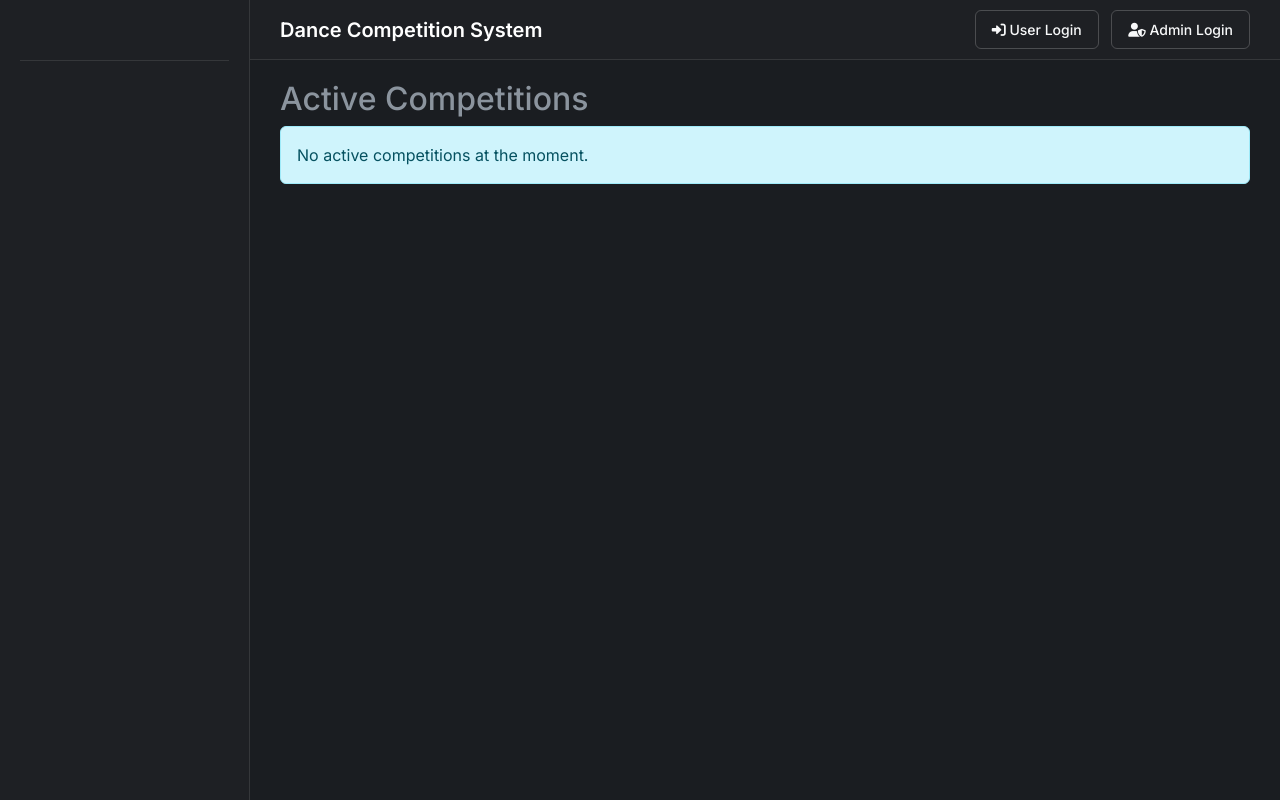
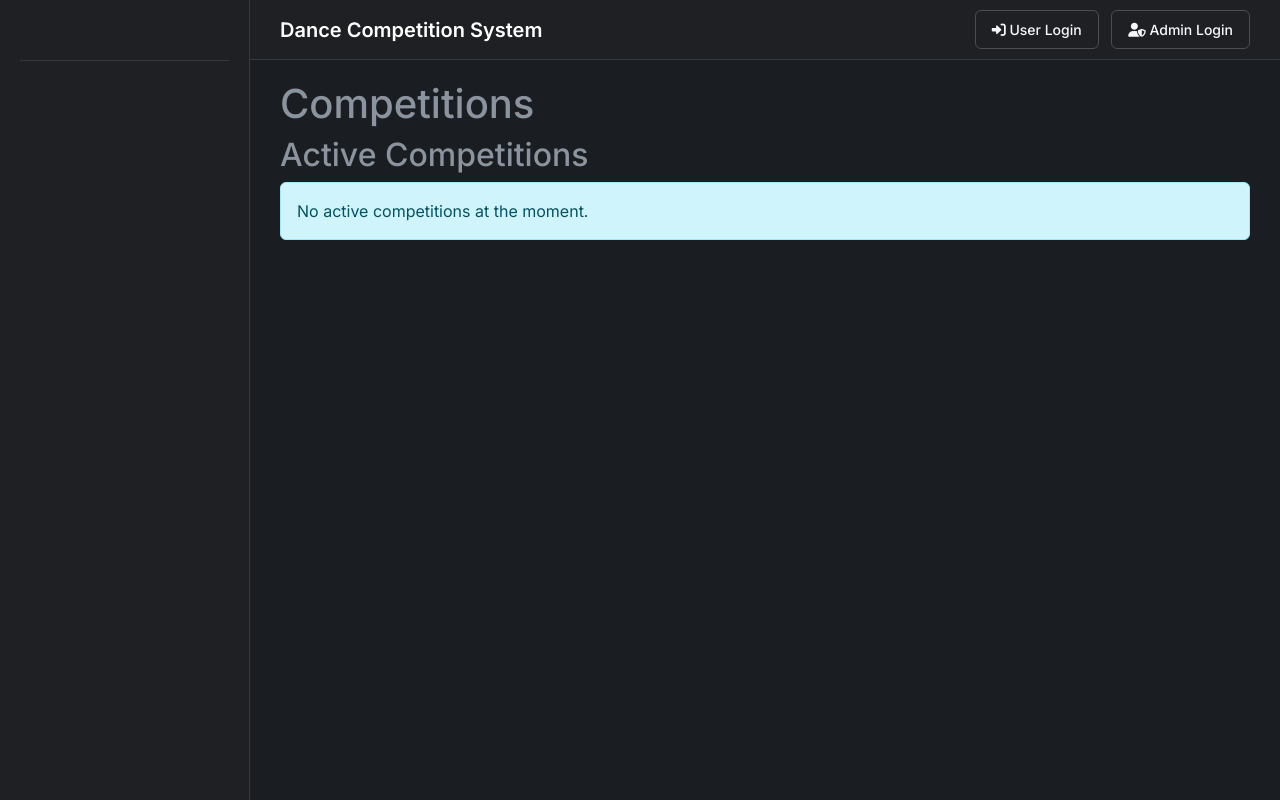
Before and after one commit to obaidr1/dance-competition-system, a Python web app: template templates/competitions.html in a window 1280 px wide. Run offline with Jinja, Linux system fonts and the light colour scheme; the template is opened without the code that fills it, so the values that code supplies are empty.

Commit message:
fix: Add Competitions heading to competitions template

```diff
--- a/templates/competitions.html
+++ b/templates/competitions.html
@@ -1,6 +1,7 @@
 {% extends "base.html" %}
 
 {% block content %}
+<h1>Competitions</h1>
 <h2>Active Competitions</h2>
 
 <div class="row">
```
